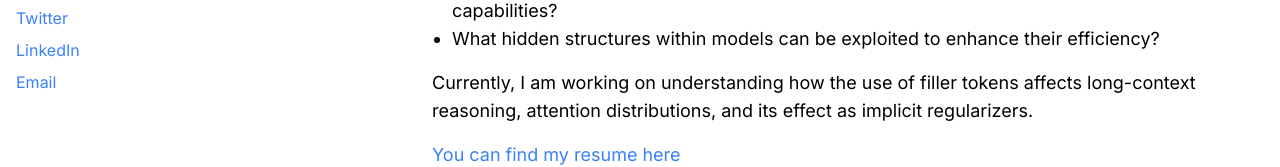
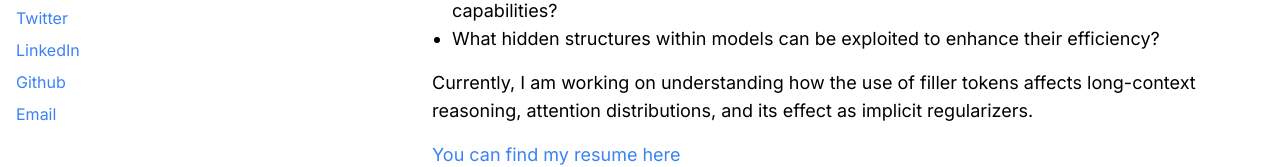
Before and after one commit to khushgx/website, a Next.js app: page / in a window 1280 px wide. Shown: the part 311-478 px from the top of the page. Built offline with nearby package versions, Linux system fonts and the light colour scheme.

Commit message:
Update page.js

```diff
--- a/src/app/page.js
+++ b/src/app/page.js
@@ -33,7 +33,9 @@ export default function Home() {
             <div className="space-y-2 text-left">
               <div><Link href="https://twitter.com/notkhushg" className="text-blue-500 hover:underline">Twitter</Link></div>
               <div><Link href="https://linkedin.com/in/khushg" className="text-blue-500 hover:underline">LinkedIn</Link></div>
+              <div><Link href="https://github.com/khushgx" className="text-blue-500 hover:underline">Github</Link></div>
               <div><a href="mailto:khushgx@gmail.com" className="text-blue-500 hover:underline">Email</a></div>
+
             </div>
           </div>
 
```
